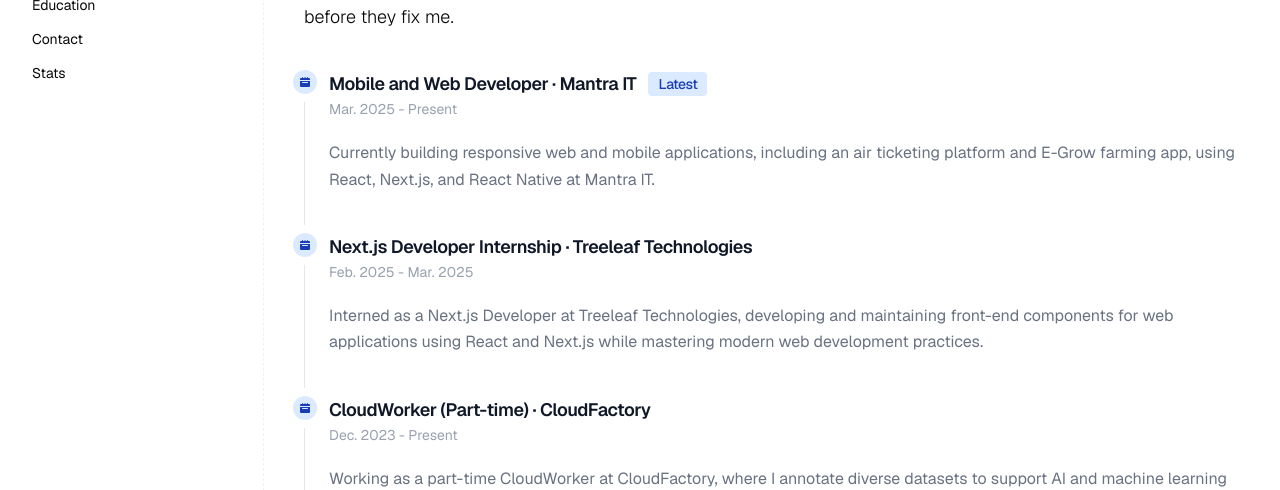
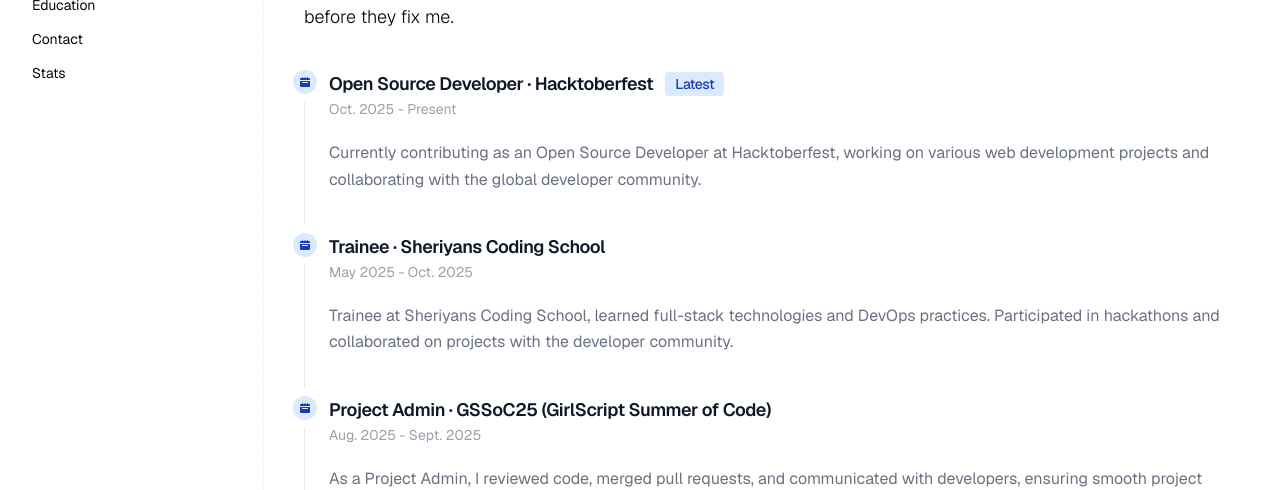
Before and after one commit to adityadomle/enchant-profile, a Next.js app: page /experience in a window 1280 px wide. Shown: the part 310-800 px from the top of the page. Built offline with nearby package versions, Linux system fonts and the light colour scheme; no server answers; the database is empty.

Commit message:
Done with the experience section

```diff
--- a/app/education/page.tsx
+++ b/app/education/page.tsx
@@ -19,7 +19,7 @@
           Education has always been the cornerstone of my journey into the tech
           world. Pursuing a Bachelor's in Computer Application (BCA) at GH Raisoni
           College of Engineering and Management, Nagpur, has provided me a
-          strong foundation in computer science and software development principles.
+          strong foundation in computer science and software development.
         </PageHeaderDescription>
 
         <PageHeaderDescription>
--- a/constants/education.ts
+++ b/constants/education.ts
@@ -3,18 +3,18 @@
 export const education: TimelineViewerData[] = [
   {
     title:
-      'Bachelors in Information Technology · Patan Multiple Campus · Tribhuvan University',
-    date: 'Mar. 2021 - May 2025 (Expected)',
-    description: `I am pursuing a Bachelor's in IT at Patan Multiple Campus, specializing in programming, web development, and software engineering.`,
+      'Bachelor in Computer Application · GH Raisoni College of Engineering and Management · Nagpur, India',
+    date: 'Aug. 2023 - June 2026 (Expected)',
+    description: `I am pursuing a Bachelor's in Computer Application at GH Raisoni College of Engineering and Management, specializing in programming, web development, and software engineering.`,
   },
   {
-    title: 'Physical Science · Deep Boarding High School · NEB',
-    date: 'July 2018 - Oct. 2020',
-    description: `I completed my higher secondary education in Physical Science from Deep Boarding High School, Butwal.`,
+    title: 'Higher Secondary Education · NPW Science College · Lakhani',
+    date: 'July 2021 - May 2023',
+    description: `I completed my 12th in Information Technology from NPW Science College, Lakhani, Maharashtra.`,
   },
   {
-    title: 'Secondary Education · Motherland English School · SEE',
-    date: 'Apr. 2005 - Mar. 2018',
-    description: `I completed my foundational education up to SEE at Motherland English School.`,
+    title: 'Secondary Education · Shivaji Vidyalaya Seloti · SEE',
+    date: 'Apr. 2005 - Mar. 2021',
+    description: `I completed my foundational education up to SEE at Shivaji Vidyalaya, Seloti/Manegaon.`,
   },
 ];
--- a/constants/experience.ts
+++ b/constants/experience.ts
@@ -2,21 +2,19 @@
 
 export const experiences: TimelineViewerData[] = [
   {
-    title: 'Mobile and Web Developer · Mantra IT',
-    date: 'Mar. 2025 - Present',
-    description: `Currently building responsive web and mobile applications, including
-    an air ticketing platform and E-Grow farming app, using React,
-    Next.js, and React Native at Mantra IT.`,
+    title: 'Open Source Developer · Hacktoberfest',
+    date: 'Oct. 2025 - Present',
+    description: `Currently contributing as an Open Source Developer at Hacktoberfest, working on various web development projects and collaborating with the global developer community.`,
     latest: true,
   },
   {
-    title: 'Next.js Developer Internship · Treeleaf Technologies',
-    date: 'Feb. 2025 - Mar. 2025',
-    description: `Interned as a Next.js Developer at Treeleaf Technologies, developing and maintaining front-end components for web applications using React and Next.js while mastering modern web development practices.`,
+    title: 'Trainee · Sheriyans Coding School',
+    date: 'May 2025 - Oct. 2025',
+    description: `Trainee at Sheriyans Coding School, learned full-stack technologies and DevOps practices. Participated in hackathons and collaborated on projects with the developer community.`,
   },
   {
-    title: 'CloudWorker (Part-time) · CloudFactory',
-    date: 'Dec. 2023 - Present',
-    description: `Working as a part-time CloudWorker at CloudFactory, where I annotate diverse datasets to support AI and machine learning projects while honing my attention to detail and time management skills.`,
+    title: 'Project Admin · GSSoC25 (GirlScript Summer of Code)',
+    date: 'Aug. 2025 - Sept. 2025',
+    description: `As a Project Admin, I reviewed code, merged pull requests, and communicated with developers, ensuring smooth project workflow and collaboration during GSSoC25.`,
   },
 ];
```
